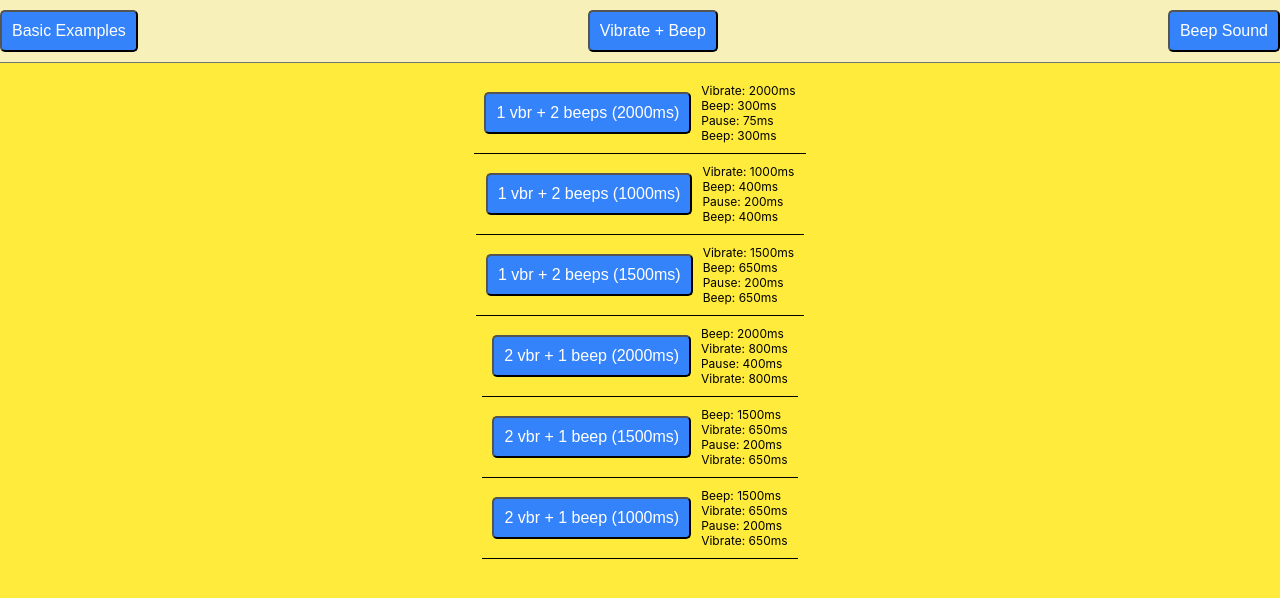
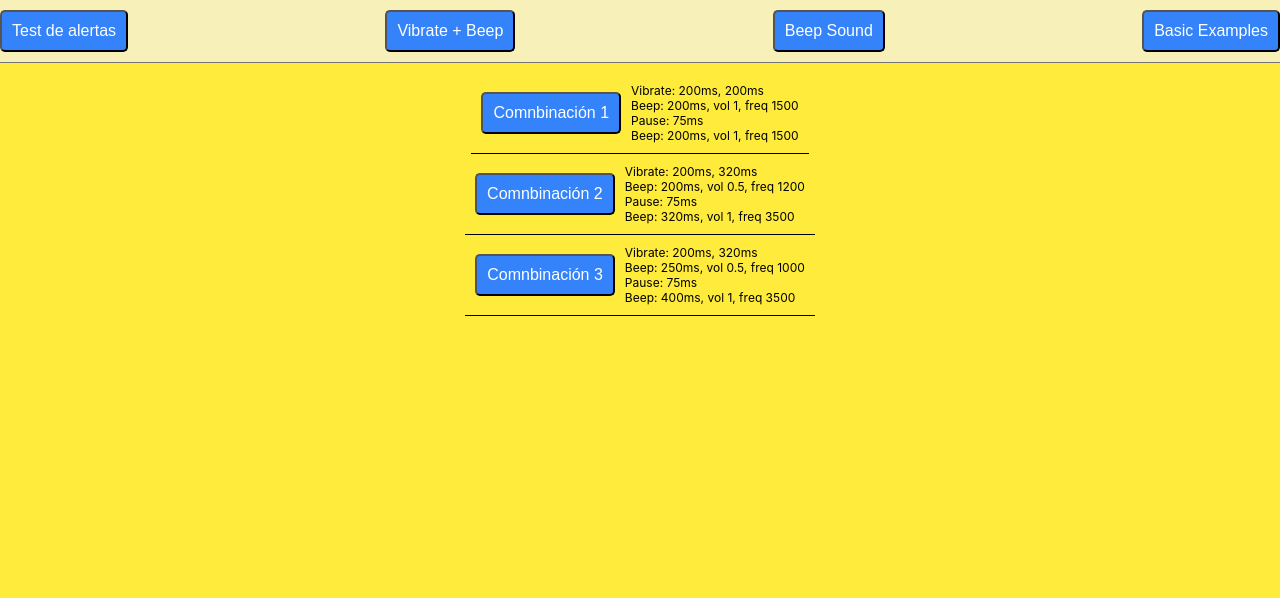
Before and after one commit to rjpizarro-meli/beeper, a React (Create React App) app: page / in a window 1280 px wide. Shown: the top 598 px of the page. Built offline with nearby package versions, Linux system fonts and the light colour scheme.

Commit message:
Add requested beep combination

```diff
--- a/src/App.js
+++ b/src/App.js
@@ -28,7 +28,7 @@ const Reference = (props) => (
 )
 
 function App() {
-  const [view, changeView] = useState('combined')
+  const [view, changeView] = useState('alerts')
 
   const renderBasicBeeps = (beep, pause, vibrate) => {
     return (
@@ -250,6 +250,72 @@ function App() {
     )
   }
 
+  const renderAlertsBeeps = (beep, pause, vibrate) => {
+    return (
+      <Container>
+        <Reference
+          button={
+            <Button
+              onClick={async () => {
+                vibrate({ pattern: [200, 75, 200] })
+                await beep({ time: 200, volume: 1, sound: 1500 })
+                await pause({ time: 75 })
+                await beep({ time: 200, volume: 1, sound: 1500 })
+              }}
+            >
+              Comnbinación 1
+            </Button>
+          }
+        >
+          <p> Vibrate: 200ms, 200ms  </p>
+          <p> Beep: 200ms, vol 1, freq 1500 </p>
+          <p> Pause: 75ms  </p>
+          <p> Beep: 200ms, vol 1, freq 1500 </p>
+        </Reference>
+
+        <Reference
+          button={
+            <Button
+              onClick={async () => {
+                vibrate({ pattern: [200, 75, 320] })
+                await beep({ time: 200, volume: 0.5, sound: 1200 })
+                await pause({ time: 75 })
+                await beep({ time: 320, volume: 1, sound: 3500 })
+              }}
+            >
+              Comnbinación 2
+            </Button>
+          }
+        >
+          <p> Vibrate: 200ms, 320ms  </p>
+          <p> Beep: 200ms, vol 0.5, freq 1200 </p>
+          <p> Pause: 75ms  </p>
+          <p> Beep: 320ms, vol 1, freq 3500 </p>
+        </Reference>
+
+        <Reference
+          button={
+            <Button
+              onClick={async () => {
+                vibrate({ pattern: [200, 75, 320] })
+                await beep({ time: 250, volume: 0.5, sound: 1000 })
+                await pause({ time: 75 })
+                await beep({ time: 400, volume: 1, sound: 3500 })
+              }}
+            >
+              Comnbinación 3
+            </Button>
+          }
+        >
+          <p> Vibrate: 200ms, 320ms  </p>
+          <p> Beep: 250ms, vol 0.5, freq 1000 </p>
+          <p> Pause: 75ms  </p>
+          <p> Beep: 400ms, vol 1, freq 3500 </p>
+        </Reference>
+      </Container>
+    )
+  }
+
   const renderSoundBeeps = (beep, pause, vibrate) => {
     const frequencies = [200, 400, 600, 800, 1000, 1200, 1400, 1600, 1800, 2000, 2200, 2400, 2429, 2600, 2800, 3000, 3200, 3400, 3600, 3800, 4000]
 
@@ -275,12 +341,17 @@ function App() {
     <div className="App">
       <header className="App-header">
         <div className="options-container">
-          <Button onClick={() => changeView('basic')}> Basic Examples </Button>
+          <Button onClick={() => changeView('alerts')}> Test de alertas </Button>
           <Button onClick={() => changeView('combined')}> Vibrate + Beep </Button>
           <Button onClick={() => changeView('sound')}> Beep Sound </Button>
+          <Button onClick={() => changeView('basic')}> Basic Examples </Button>
         </div>
         <Beeper>
           { ({ beep, pause, vibrate }) => {
+
+            if (view === 'alerts') {
+              return renderAlertsBeeps(beep, pause, vibrate)
+            }
             if (view === 'basic') {
               return renderBasicBeeps(beep, pause, vibrate)
             }
```
